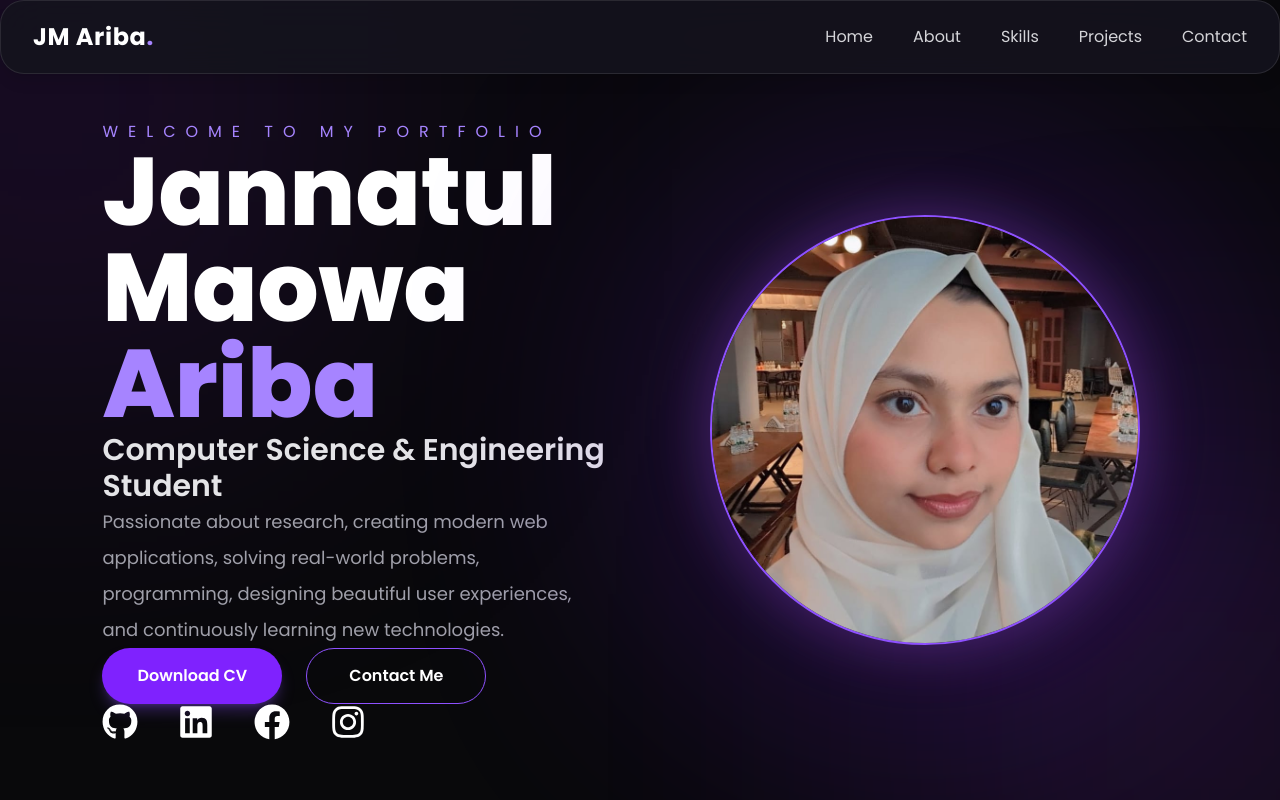
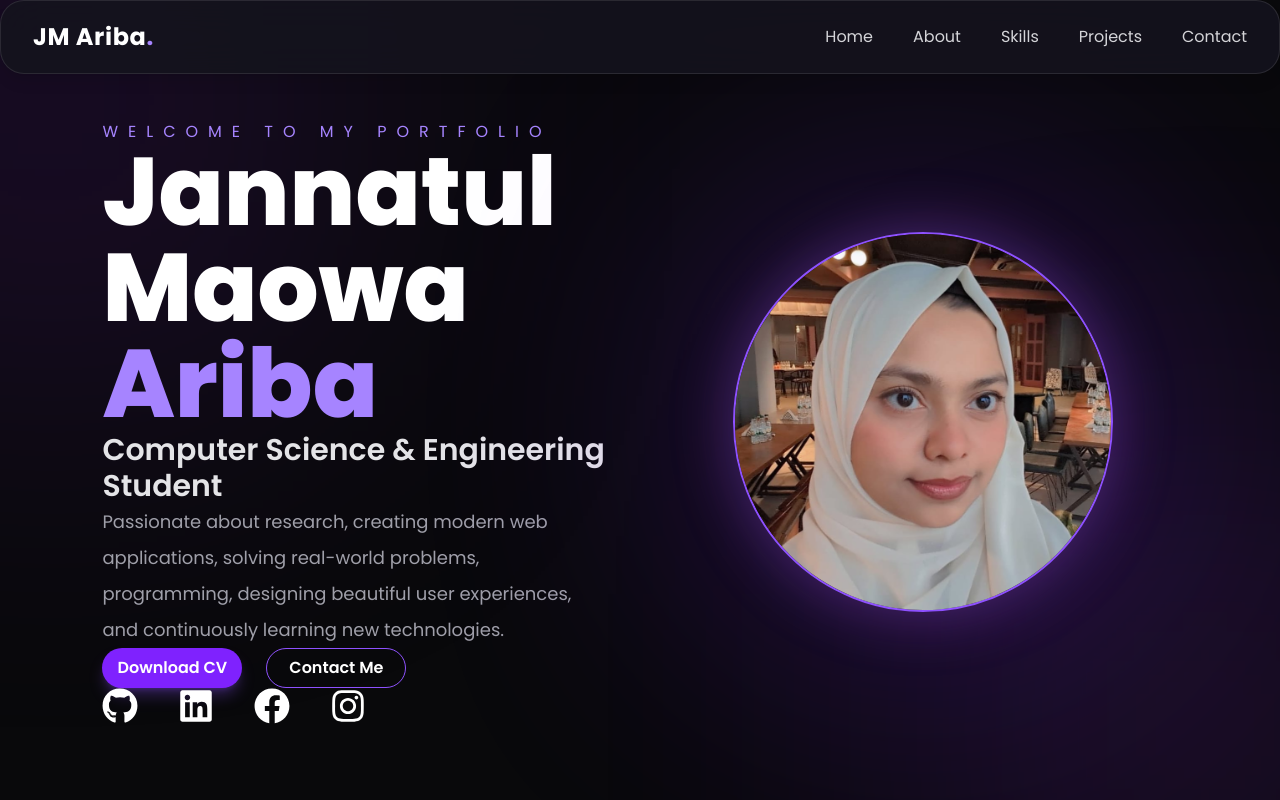
Before and after one commit to ariba0904/J_M_Ariba, a React (Vite) app: page / in a window 1280 px wide. Shown: the top 800 px of the page. Built offline with nearby package versions, Linux system fonts and the light colour scheme.

Commit message:
Update portfolio design

```diff
--- a/src/sections/Hero.jsx
+++ b/src/sections/Hero.jsx
@@ -9,8 +9,10 @@ import profile from "../assets/images/ariba.png";
 
 function Hero() {
   return (
-    <section id="home" className="py-32">
-      <div className="max-w-7xl mx-auto px-6 grid lg:grid-cols-2 gap-16 items-center">
+    <section id="home" className="min-h-screen flex items-center py-20">
+      <div className="max-w-7xl mx-auto px-6 w-full">
+
+        <div className="grid lg:grid-cols-2 gap-14 items-center">
 
           {/* LEFT */}
 
@@ -46,9 +48,9 @@ function Hero() {
 
               <button
                 className="
-                min-w-[180px]
-                h-14
-                px-8
+                  min-w-[140px]
+                  h-10
+                  px-4
                   rounded-full
                   bg-violet-600
                   hover:bg-violet-500
@@ -73,9 +75,9 @@ function Hero() {
                   });
                 }}
                 className="
-                min-w-[180px]
-                h-14
-                px-8
+                  min-w-[140px]
+                  h-10
+                  px-4
                   rounded-full
                   border
                   border-violet-500
@@ -149,10 +151,10 @@ function Hero() {
               <div
                 className="
                   relative
-                w-[380px]
-                h-[380px]
-                md:w-[430px]
-                md:h-[430px]
+                  w-[350px]
+                  h-[350px]
+                  md:w-[380px]
+                  md:h-[380px]
                   rounded-full
                   border-2
                   border-violet-500
@@ -179,6 +181,8 @@ function Hero() {
           </div>
 
         </div>
+
+      </div>
     </section>
   );
 }
```
Lines whose indentation alone changed are shown as unchanged.
